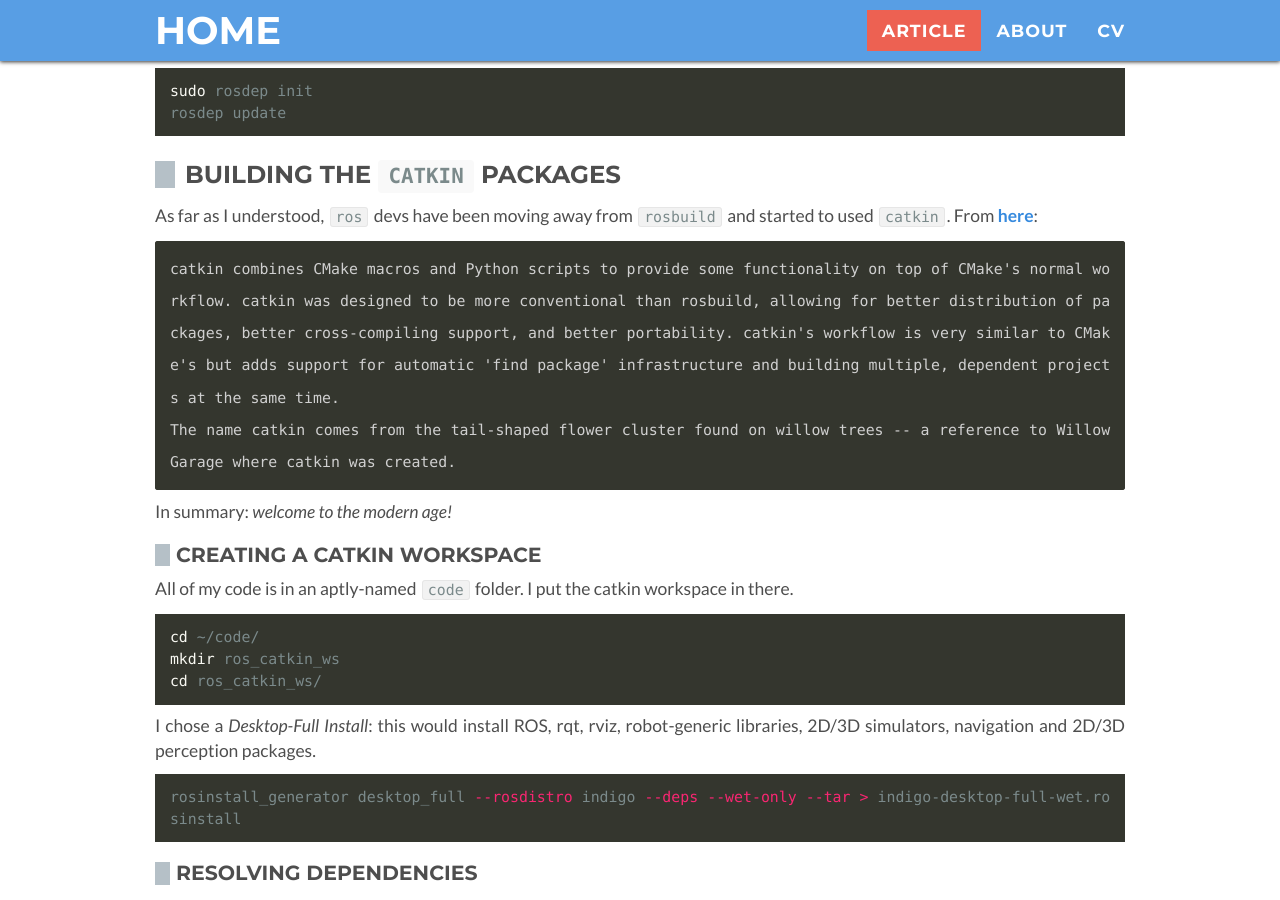
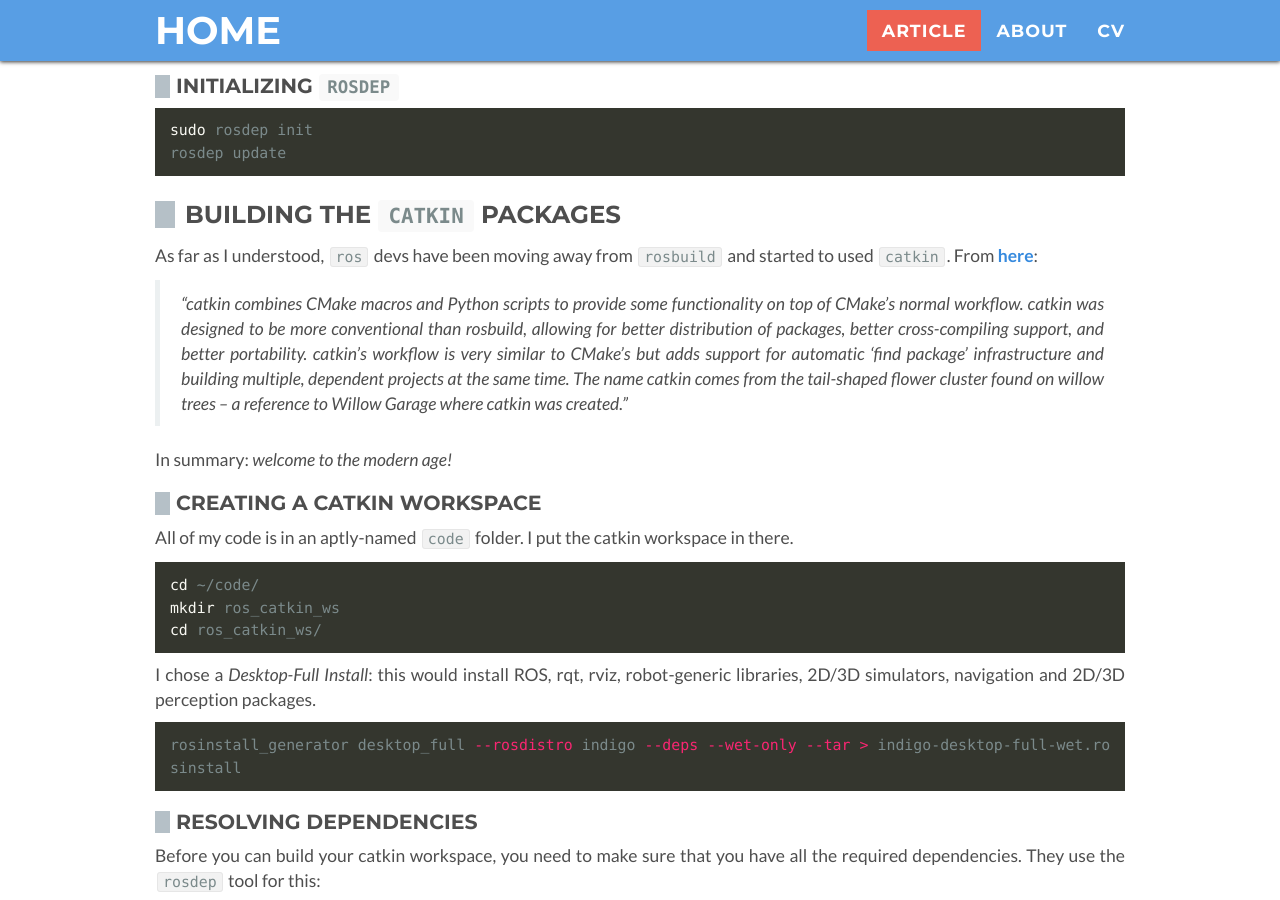
Before and after one commit to alecive/alecive.github.io, a Jekyll site: the page built from _posts/2015-11-12-ROS-naive-installation.md, in a window 1280 px wide and 900 px high, scrolled down 1629 px. Built offline with Jekyll 4.4.1, drawn with Linux system fonts in a browser that asks for light colours; some web fonts are replaced.

Commit message:
Testing the new rouge syntax highlighter with jekyll 3.0

```diff
--- a/_config.yml
+++ b/_config.yml
@@ -27,9 +27,13 @@ address:
 
 # Build settings
 markdown: kramdown
+kramdown:
+  syntax_highlighter: rouge
+  highlighter: rouge
 permalink: pretty
 gems:
   - jekyll-sitemap
+  - rouge
 
 # Some more default colors
 #
--- a/_posts/2015-11-12-ROS-naive-installation.md
+++ b/_posts/2015-11-12-ROS-naive-installation.md
@@ -30,11 +30,11 @@ I decided to install from sources. I am used to that when I was working on [yarp
 ### Setup `sources.list`
 Installing `ros indigo` was not particularly difficult. First thing has been to setup my computer to accept software from `packages.ros.org`. I was lucky that `ros indigo` supports `trusty` (i.e. Ubuntu 14.04). I followed [this page](http://wiki.ros.org/indigo/Installation/Ubuntu#indigo.2BAC8-Installation.2BAC8-Sources.Setup_your_sources.list) (Section 1.2 and 1.3):
 
-{% highlight bash %}
+~~~bash
 sudo sh -c 'echo "deb http://packages.ros.org/ros/ubuntu $(lsb_release -sc) main" > /etc/apt/sources.list.d/ros-latest.list'
 sudo apt-key adv --keyserver hkp://pool.sks-keyservers.net --recv-key 0xB01FA116
 sudo apt-get update
-{% endhighlight %}
+~~~
 
 ### Installing bootstrap dependencies
 
@@ -54,8 +54,8 @@ rosdep update
 ## Building the `catkin` packages
 As far as I understood, `ros` devs have been moving away from `rosbuild` and started to used `catkin`. From [here](http://wiki.ros.org/catkin/conceptual_overview):
 
-    catkin combines CMake macros and Python scripts to provide some functionality on top of CMake's normal workflow. catkin was designed to be more conventional than rosbuild, allowing for better distribution of packages, better cross-compiling support, and better portability. catkin's workflow is very similar to CMake's but adds support for automatic 'find package' infrastructure and building multiple, dependent projects at the same time.
-    The name catkin comes from the tail-shaped flower cluster found on willow trees -- a reference to Willow Garage where catkin was created.
+  > _"catkin combines CMake macros and Python scripts to provide some functionality on top of CMake's normal workflow. catkin was designed to be more conventional than rosbuild, allowing for better distribution of packages, better cross-compiling support, and better portability. catkin's workflow is very similar to CMake's but adds support for automatic 'find package' infrastructure and building multiple, dependent projects at the same time.
+  The name catkin comes from the tail-shaped flower cluster found on willow trees -- a reference to Willow Garage where catkin was created."_
 
 In summary: _welcome to the modern age!_
 
```
